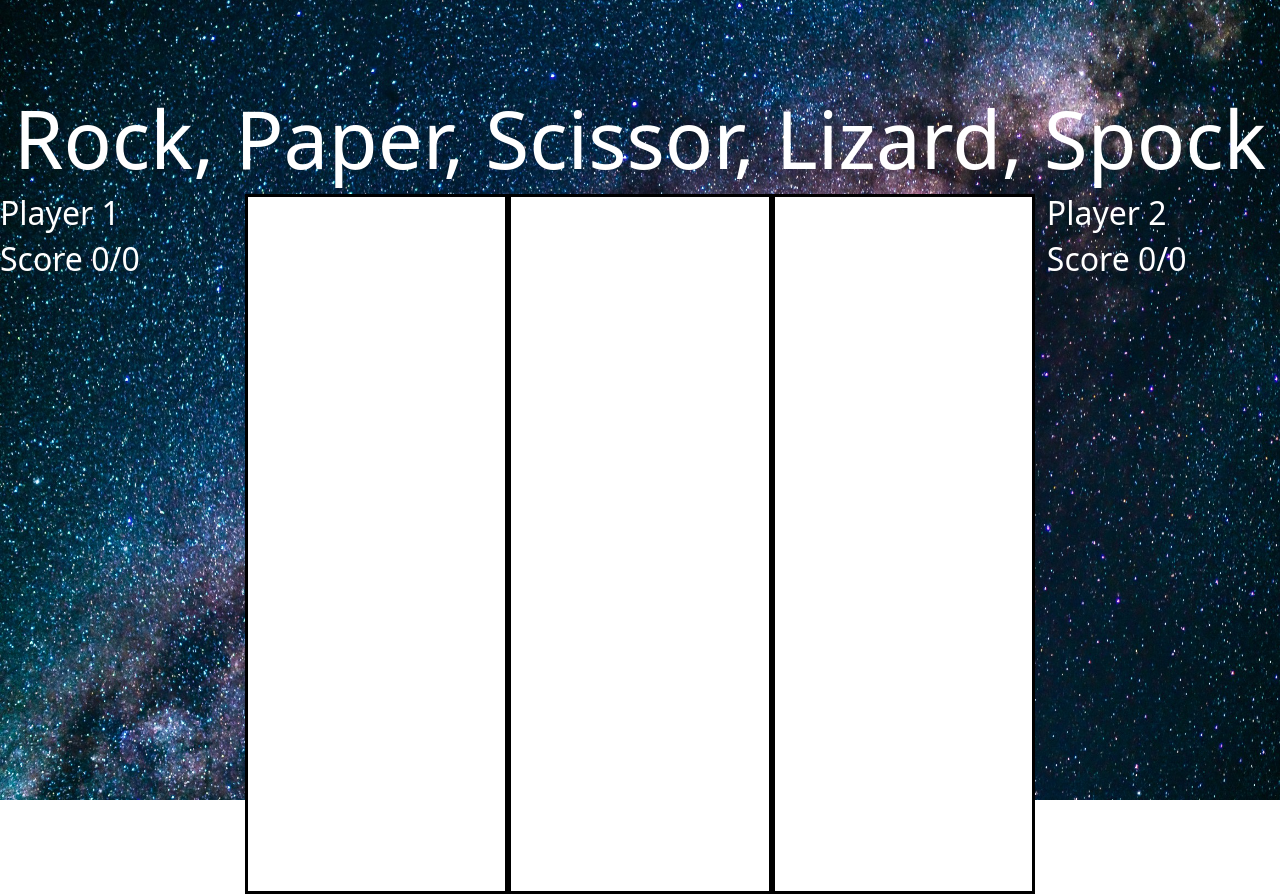
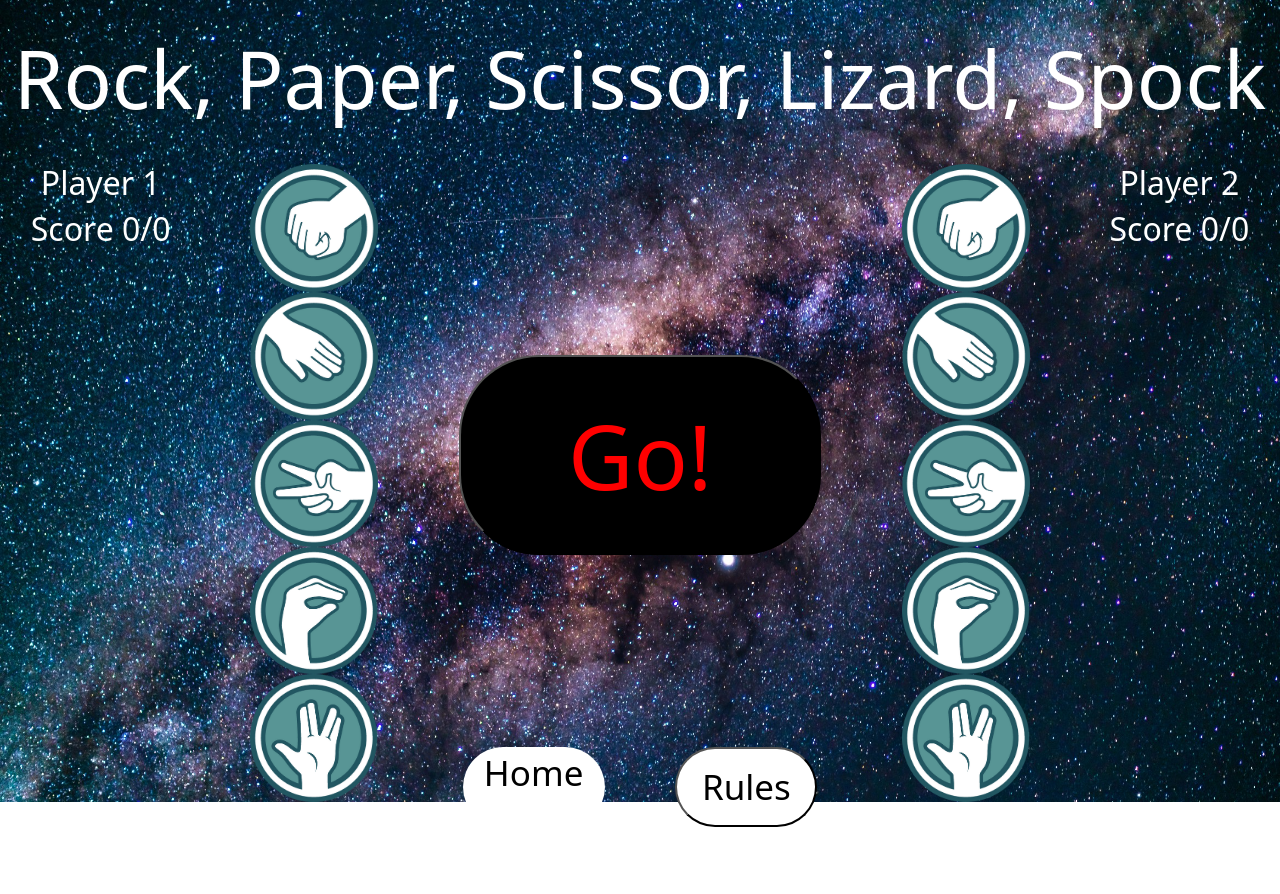
Before and after one commit to Yokie99/Rock_Paper_Scissor_Lizard_Spock, a plain HTML site: page pages/Gameplay.html in a window 1280 px wide. After the commit the page ends 827 px from the top, so only its background shows below. Drawn offline with nearby package versions, Linux system fonts and the light colour scheme.

Commit message:
gameplay layout finished

```diff
--- a/pages/Gameplay.html
+++ b/pages/Gameplay.html
@@ -1,27 +1,62 @@
 <!doctype html>
 <html lang="en">
-  <head>
+
+<head>
     <meta charset="utf-8">
     <meta name="viewport" content="width=device-width, initial-scale=1">
     <title>Gameplay</title>
     <link rel="stylesheet" href="../styles/style.css">
-    <link href="https://cdn.jsdelivr.net/npm/bootstrap@5.3.2/dist/css/bootstrap.min.css" rel="stylesheet" integrity="sha384-T3c6CoIi6uLrA9TneNEoa7RxnatzjcDSCmG1MXxSR1GAsXEV/Dwwykc2MPK8M2HN" crossorigin="anonymous">
-  </head>
-  <body class="gameBG">
+    <link href="https://cdn.jsdelivr.net/npm/bootstrap@5.3.2/dist/css/bootstrap.min.css" rel="stylesheet"
+        integrity="sha384-T3c6CoIi6uLrA9TneNEoa7RxnatzjcDSCmG1MXxSR1GAsXEV/Dwwykc2MPK8M2HN" crossorigin="anonymous">
+</head>
+
+<body class="gameBG">
 
 
     <h1 class="text-center header">Rock, Paper, Scissor, Lizard, Spock</h1>
 
-    <div class="row">
-        <div class="col scores">
+    <div class="row m-0">
+        <div class="col scores text-center p-0">
             <h2>Player 1</h2>
             <h2>Score 0/0</h2>
 
         </div>
-        <div class="col fill"></div>
-        <div class="col fill"></div>
-        <div class="col fill"></div>
-        <div class="col scores">
+        <div class="col iconContainer">
+            <img id="rockP1" class="icon" src="../assets/rock.png" alt="">
+            <img id="paperP1" class="icon" src="../assets/paper.png" alt="">
+            <img id="scissorsP1" class="icon" src="../assets/scissors.png" alt="">
+            <img id="lizardP1" class="icon" src="../assets/lizard.png" alt="">
+            <img id="spockP1" class="icon" src="../assets/spock.png" alt="">
+
+
+
+        </div>
+        <div class="col-4 ">
+            <div class="goTopSpacer"></div>
+            <div class="d-flex justify-content-center pb-5">
+
+                <button id="goBtn" class="GoBtn " role="button">Go!</button>
+            </div>
+            <div class="goMidSpacer"></div>
+            <div class="d-flex justify-content-between px-4 pt-5">
+                <a id="gameplayHomeBtn" href="../index.html" class="gameBtn " role="button">Home</a>
+                <button id="gameplayRulesBtn" class="gameBtn " role="button">Rules</button>
+            </div>
+
+
+
+
+
+        </div>
+        <div class="col iconContainer">
+            <img id="rockP2" class="icon" src="../assets/rock.png" alt="">
+            <img id="paperP2" class="icon" src="../assets/paper.png" alt="">
+            <img id="scissorsP2" class="icon" src="../assets/scissors.png" alt="">
+            <img id="lizardP2" class="icon" src="../assets/lizard.png" alt="">
+            <img id="spockP2" class="icon" src="../assets/spock.png" alt="">
+
+        </div>
+        <div class="col scores text-center p-0">
             <h2>Player 2</h2>
             <h2>Score 0/0</h2>
 
@@ -34,6 +69,9 @@
 
 
     <script src="../scripts/app.js"></script>
-    <script src="https://cdn.jsdelivr.net/npm/bootstrap@5.3.2/dist/js/bootstrap.bundle.min.js" integrity="sha384-C6RzsynM9kWDrMNeT87bh95OGNyZPhcTNXj1NW7RuBCsyN/o0jlpcV8Qyq46cDfL" crossorigin="anonymous"></script>
-  </body>
+    <script src="https://cdn.jsdelivr.net/npm/bootstrap@5.3.2/dist/js/bootstrap.bundle.min.js"
+        integrity="sha384-C6RzsynM9kWDrMNeT87bh95OGNyZPhcTNXj1NW7RuBCsyN/o0jlpcV8Qyq46cDfL"
+        crossorigin="anonymous"></script>
+</body>
+
 </html>
--- a/styles/style.css
+++ b/styles/style.css
@@ -4,46 +4,41 @@
   background-size: 100% 100%;
   width: 100vw;
   height: 100vh;
-
-
 }
 
-.roundsBG{
+.roundsBG {
   background-image: url(../assets/PRS_in_space.jpg);
   background-repeat: no-repeat;
   background-size: 100% 100%;
   width: 100vw;
   height: 100vh;
-
 }
 
-.gameBG{
+.gameBG {
   background-image: url(../assets/space.jpg);
   background-repeat: no-repeat;
   background-size: 100% 100%;
   width: 100vw;
-    height: 100vh;
 
 }
 
-.mainRowRounds{
+.mainRowRounds {
   width: 100vw;
   padding-left: 40vw;
 }
 
-.header{
-    padding-top: 90px;
+.header {
+  padding-top: 30px;
+  padding-bottom: 30px;
   font-size: 80px;
   color: white;
-
-
 }
 
-.menuSpacer{
+.menuSpacer {
   height: 50vh;
 }
 
-.menuBtn{
+.menuBtn {
   width: 20vw !important;
 
   height: 10vh !important;
@@ -53,26 +48,74 @@
   font-size: 50px;
   text-decoration: none;
   text-align: center;
-
 }
-.menuBtn:hover{
+.menuBtn:hover {
   background-color: rgb(107, 107, 189);
 }
 
-.roundSpacer{
+.roundSpacer {
   height: 20vh;
 }
 
-.roundRows{
+.roundRows {
   height: 10vh;
 }
 
-.fill{
+.fill {
   background-color: white;
   height: 700px;
   border: black solid 3px;
 }
 
-.scores{
+.scores {
   color: white;
 }
+
+.icon {
+  width: 10vw;
+}
+
+.iconContainer {
+  display: flex;
+  flex-direction: column;
+  align-items: center;
+}
+
+.GoBtn {
+  width: 90%;
+  height: 25vh !important;
+  background-color: black;
+  color: red;
+  border-radius: 80px;
+  font-size: 90px;
+  text-decoration: none;
+  text-align: center;
+}
+.GoBtn:hover {
+  background-color: rgb(107, 107, 189);
+}
+
+.gameBtn {
+  width: 40%;
+  height: 10vh;
+  background-color: white;
+  color: black;
+  border-radius: 80px;
+  font-size: 35px;
+  text-decoration: none;
+  text-align: center;
+}
+.gameBtn:hover {
+  background-color: rgb(107, 107, 189);
+}
+
+.goTopSpacer {
+  height: 30%;
+}
+.goMidSpacer {
+  height: 15%;
+}
+
+.colHeight{
+    height: 80vh;
+}
```
Also changed, not shown: pages/Rounds.html (+1 -1 lines). Lines whose indentation alone changed are shown as unchanged.
